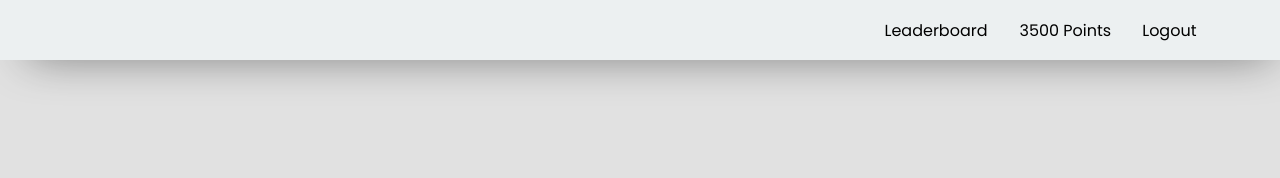
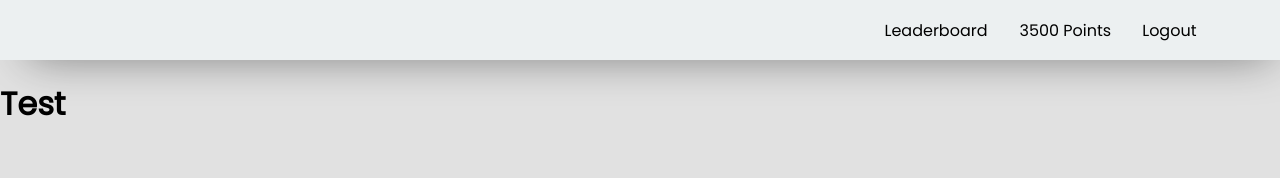
Before and after one commit to fiza26/benkyou-fast, a Vue app: page /learnthree in a window 1280 px wide. Shown: the top 178 px of the page. Built offline with nearby package versions, Linux system fonts and the light colour scheme; no server answers; some icons are missing.

Commit message:
added learn three file and RouterLink button

```diff
--- a/src/router/index.js
+++ b/src/router/index.js
@@ -2,6 +2,7 @@ import { createRouter, createWebHistory } from 'vue-router'
 import HomeView from '../views/HomeView.vue'
 import LearnView from '../views/LearnView.vue'
 import LearnTwoView from '../views/LearnTwoView.vue'
+import LearnThreeView from '../views/LearnThreeView.vue'
 import LoginView from '../views/LoginView.vue'
 import supabase from '@/supabase'
 
@@ -37,6 +38,12 @@ const router = createRouter({
       meta: { requiresAuth: true }
     },
     {
+      path: '/learnthree',
+      name: 'learnthree',
+      component: LearnThreeView,
+      // meta: { requiresAuth: true }
+    },
+    {
       path: '/login',
       name: 'login',
       component: LoginView
--- a/src/views/HomeView.vue
+++ b/src/views/HomeView.vue
@@ -57,7 +57,7 @@ const closeStreakModal = (() => {
         <div class="card">
           <p>Advanced language acquisition learning.</p>
           <Icon icon="fluent-emoji-high-contrast:thinking-face" width="90" height="90" />
-          <button>Learn ></button>
+          <RouterLink :to="'/learnthree'"><button>Learn ></button></RouterLink>
         </div>
       </div>
     </div>
--- /dev/null
+++ b/src/views/LearnThreeView.vue
@@ -0,0 +1,13 @@
+<script setup>
+
+</script>
+
+<template>
+    <main>
+        <h1>Test</h1>
+    </main>
+</template>
+
+<style lang="scss" scoped>
+
+</style>
```
